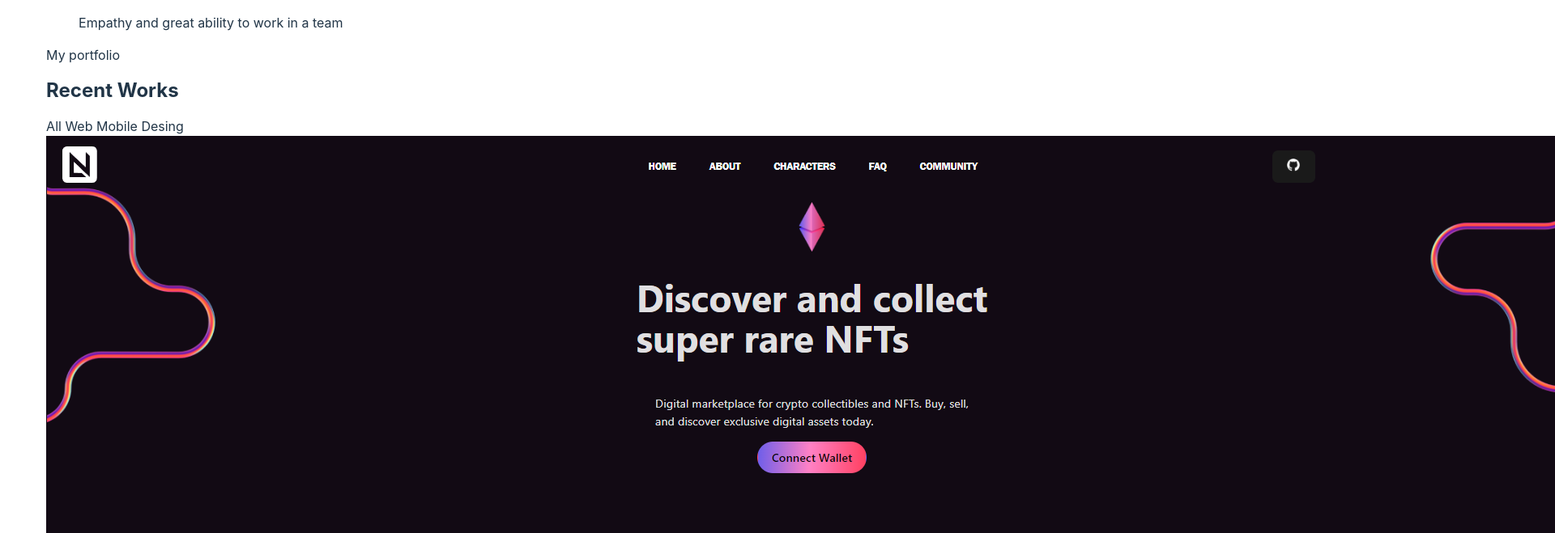
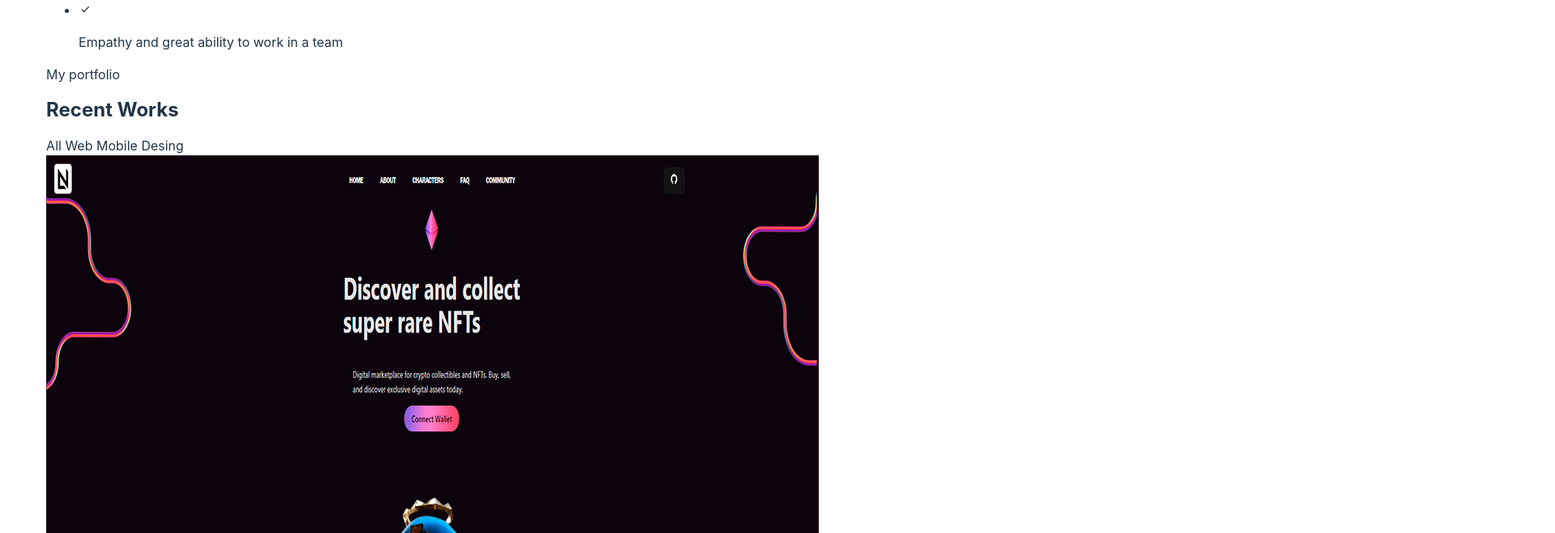
Before and after one commit to Marcosgrimoldi/MobileTestPortfolio, a website built with Vite: page docs/index.html in a window 1280 px wide. Shown: the part 6757-7416 px from the top of the page at 81% size, 1920 px wide, since content can reach past the window. Built offline with nearby package versions, Linux system fonts and the light colour scheme.

Commit message:
nft check

```diff
--- a/docs/index.html
+++ b/docs/index.html
@@ -487,7 +487,7 @@
 
         <div class="work__container container grid">
           <div class="work__card mix web">
-            <img src="./assets/NftLanding.png" alt="" class="work__img" />
+            <img src="./assets/nft.png" alt="" class="work__img" />
 
             <h3 class="work__title">Web Desing</h3>
 
```
Also changed, not shown: docs/assets/NftLanding.PNG (deleted), docs/assets/nft.png (added), img/testimonial1.png (deleted), img/testimonial2.png (deleted), img/testimonial3.png (deleted).
